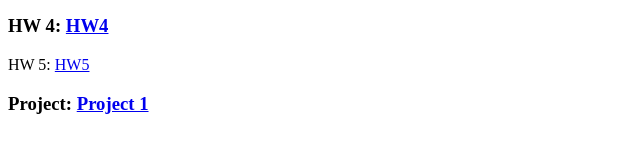
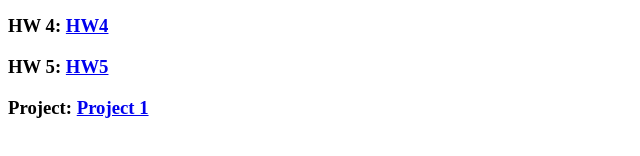
Before and after one commit to LeoLiu0729/Quest-gaming-store, a plain HTML site: page index.html in a window 1280 px wide. Shown: the part 146-302 px from the top of the page, 0-640 px from the left. Drawn offline with Linux system fonts and the light colour scheme.

Commit message:
Small update to index.html

```diff
--- a/index.html
+++ b/index.html
@@ -22,7 +22,7 @@ a crytogram generator.
         <h3> HW 2: <a href="csc372-hw/hw2/index.html">HW2</a></h3>
         <h3> HW 3: <a href="csc372-hw/hw3/index.html">HW3</a></h3>
         <h3> HW 4: <a href="csc372-hw/hw4/index.html">HW4</a></h3>
-        <h`> HW 5: <a href="csc372-hw/hw5/index.html">HW5</a></h3>
+        <h3> HW 5: <a href="csc372-hw/hw5/index.html">HW5</a></h3>
         <h3> Project: <a href="csc372-hw/project1/index.html">Project 1</a></h3>
     </body>
 </html>
```
